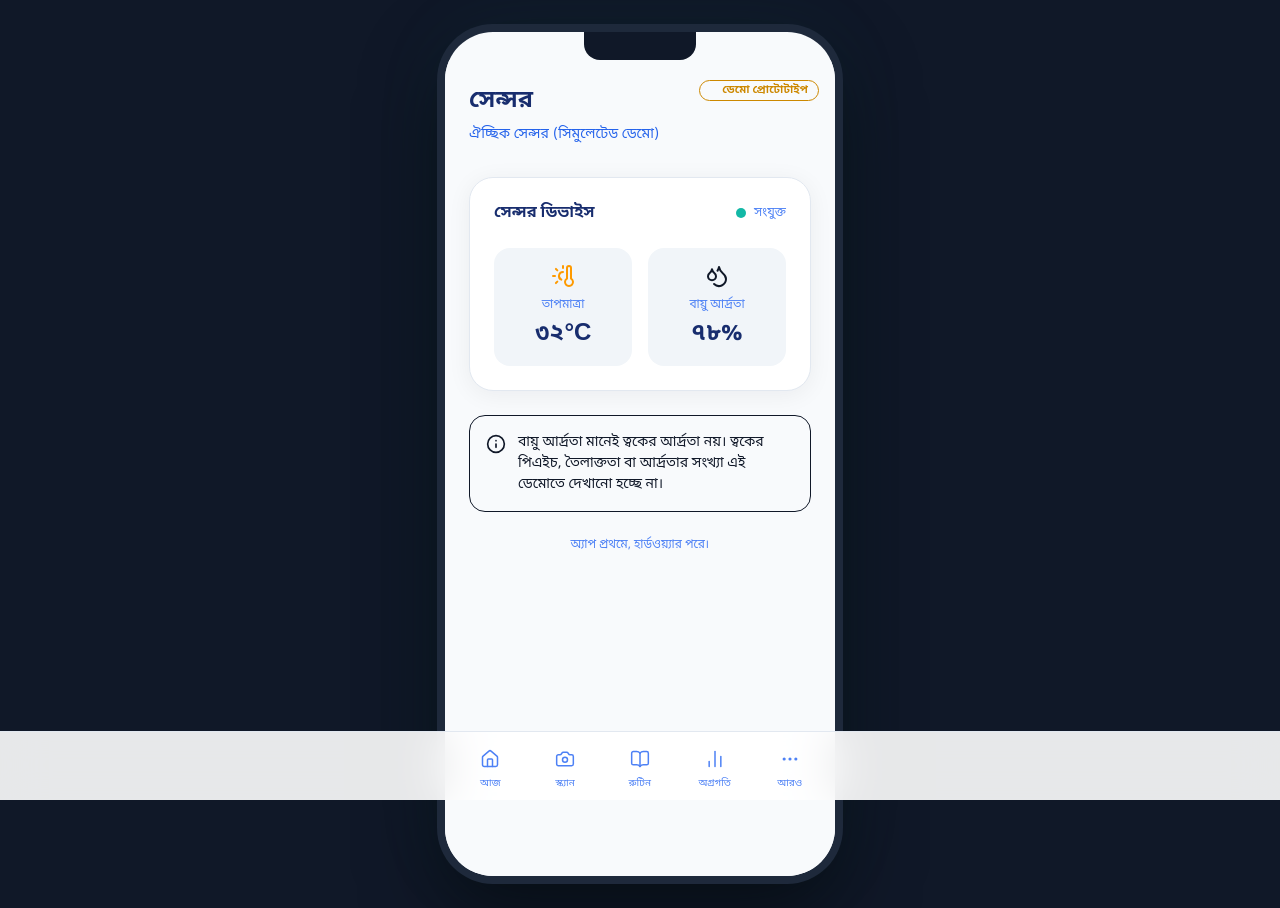
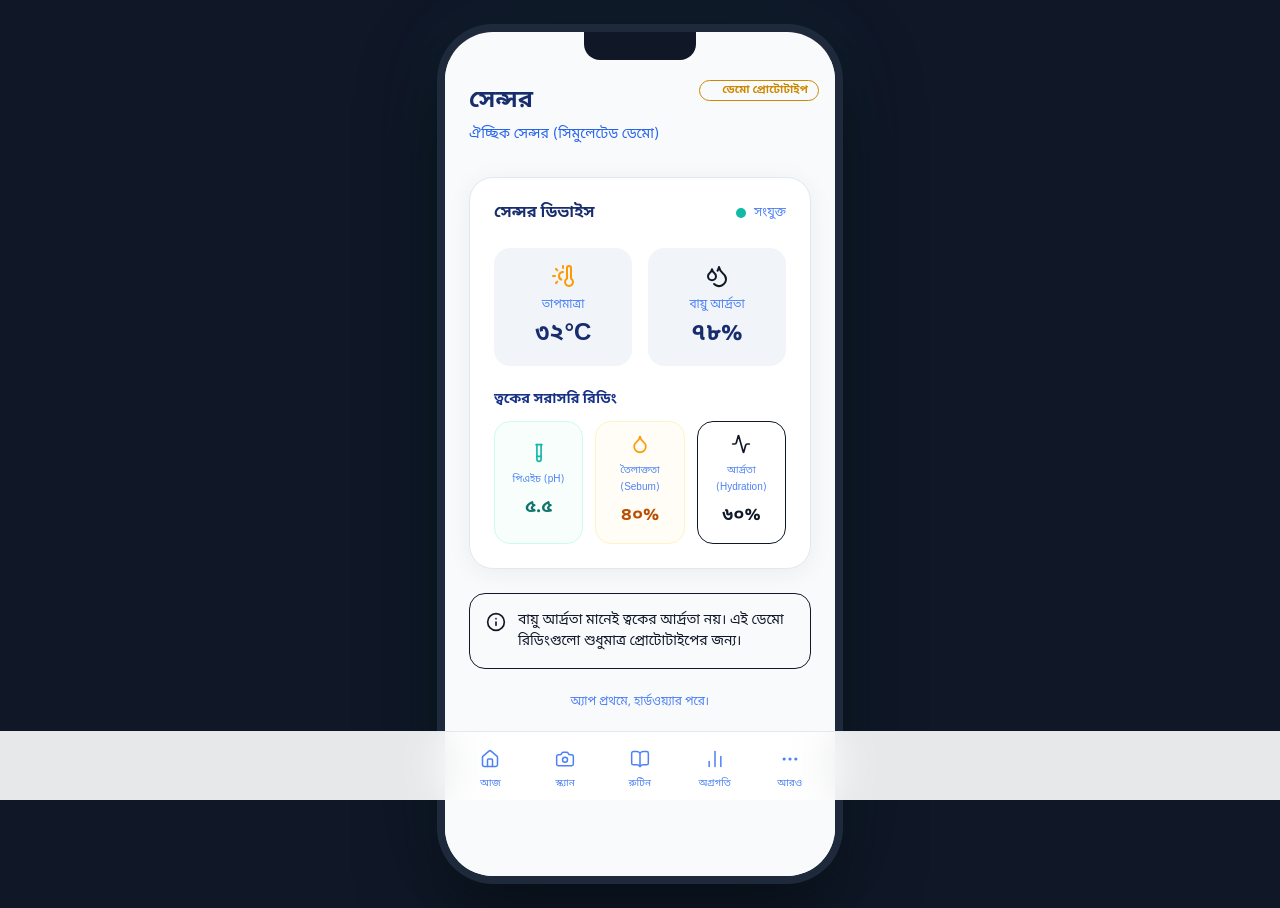
Before and after one commit to naimulRakib/skinmap-ai-demo, a Next.js app: page /bn/sensor in a window 1280 px wide. Built offline with nearby package versions, Linux system fonts and the light colour scheme.

Commit message:
feat: add skin-specific metrics (pH, Sebum, Hydration) to sensor demo UI

```diff
--- a/src/app/[locale]/(app)/sensor/page.tsx
+++ b/src/app/[locale]/(app)/sensor/page.tsx
@@ -1,7 +1,7 @@
 "use client";
 
 import { useTranslations } from "next-intl";
-import { ThermometerSun, Droplets, Info } from "lucide-react";
+import { ThermometerSun, Droplets, Info, Activity, TestTube, Droplet } from "lucide-react";
 import { useState, useEffect } from "react";
 
 export default function SensorPage() {
@@ -16,7 +16,7 @@ export default function SensorPage() {
   }, []);
 
   return (
-    <div className="p-6">
+    <div className="p-6 pb-24">
       <header className="mb-8">
         <h1 className="font-display text-2xl font-bold text-navy-900 mb-2">
           {t("title")}
@@ -36,7 +36,8 @@ export default function SensorPage() {
           </div>
         </div>
 
-        <div className="grid grid-cols-2 gap-4">
+        {/* Environmental Data */}
+        <div className="grid grid-cols-2 gap-4 mb-4">
           <div className="bg-surface-100 rounded-2xl p-4 flex flex-col items-center justify-center">
             <ThermometerSun size={24} className="text-amber-500 mb-2" />
             <span className="text-navy-400 text-xs mb-1">{t("temperature")}</span>
@@ -52,11 +53,37 @@ export default function SensorPage() {
             </span>
           </div>
         </div>
+
+        {/* Skin Specific Data */}
+        <h3 className="text-sm font-semibold text-navy-800 mb-3 mt-6">ত্বকের সরাসরি রিডিং</h3>
+        <div className="grid grid-cols-3 gap-3">
+          <div className="bg-teal-50/50 border border-teal-100 rounded-2xl p-3 flex flex-col items-center justify-center text-center">
+            <TestTube size={20} className="text-teal-500 mb-2" />
+            <span className="text-navy-400 text-[10px] mb-1">পিএইচ (pH)</span>
+            <span className="text-lg font-bold text-teal-700">
+              {connecting ? "--" : "৫.৫"}
+            </span>
+          </div>
+          <div className="bg-amber-50/50 border border-amber-100 rounded-2xl p-3 flex flex-col items-center justify-center text-center">
+            <Droplet size={20} className="text-amber-500 mb-2" />
+            <span className="text-navy-400 text-[10px] mb-1">তৈলাক্ততা (Sebum)</span>
+            <span className="text-lg font-bold text-amber-700">
+              {connecting ? "--" : "৪০%"}
+            </span>
+          </div>
+          <div className="bg-soft-blue-50/50 border border-soft-blue-100 rounded-2xl p-3 flex flex-col items-center justify-center text-center">
+            <Activity size={20} className="text-soft-blue-500 mb-2" />
+            <span className="text-navy-400 text-[10px] mb-1">আর্দ্রতা (Hydration)</span>
+            <span className="text-lg font-bold text-soft-blue-700">
+              {connecting ? "--" : "৬০%"}
+            </span>
+          </div>
+        </div>
       </div>
 
       <div className="bg-soft-blue-50 border border-soft-blue-100 rounded-2xl p-4 flex gap-3 text-sm text-soft-blue-900 mb-6">
         <Info size={20} className="shrink-0 text-soft-blue-600 mt-0.5" />
-        <p>{t("disclaimer")} {t("noSkinNumbers")}</p>
+        <p>{t("disclaimer")} এই ডেমো রিডিংগুলো শুধুমাত্র প্রোটোটাইপের জন্য।</p>
       </div>
 
       <p className="text-center text-xs text-navy-400">{t("hardwareNext")}</p>
```
